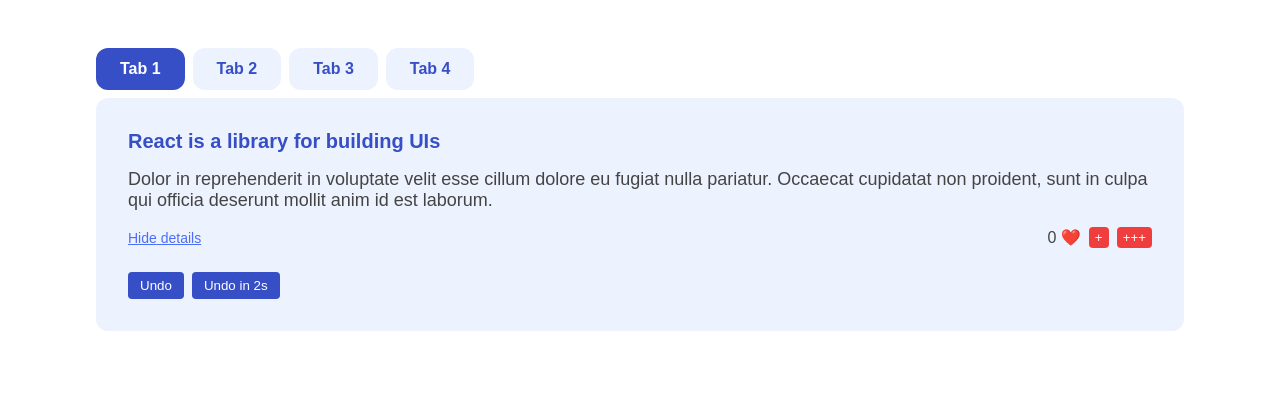
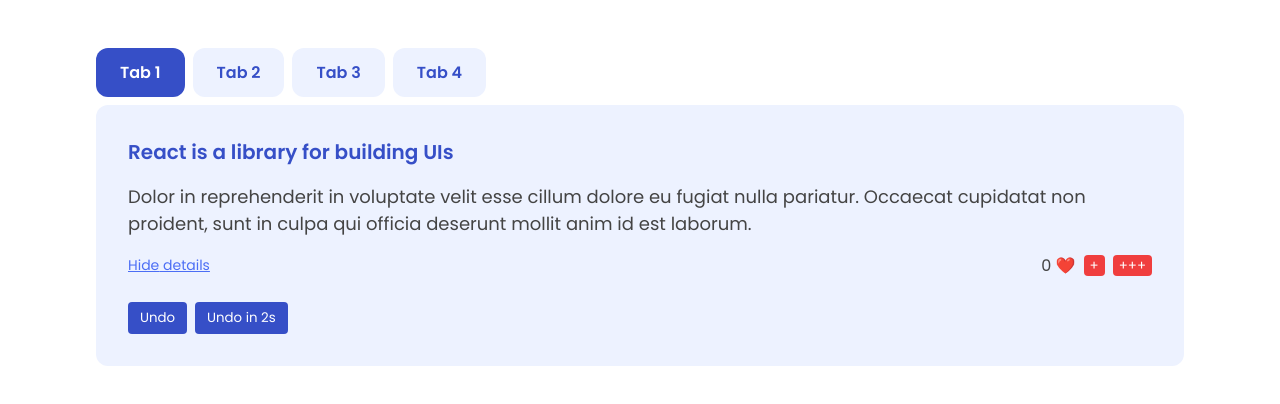
Before and after one commit to skmajumder/how-react-works, a React (Create React App) app: page / in a window 1280 px wide. Shown: the top 404 px of the page. Built offline with nearby package versions, Linux system fonts and the light colour scheme.

Commit message:
Components, Instances, and Elements

```diff
--- a/src/components/Tab.js
+++ b/src/components/Tab.js
@@ -1,4 +1,5 @@
 function Tab({ num, activeTab, onClick }) {
+
   return (
     <button
       className={activeTab === num ? "tab active" : "tab"}
--- a/src/components/Tabbed.js
+++ b/src/components/Tabbed.js
@@ -12,6 +12,7 @@
         <Tab num={0} activeTab={activeTab} onClick={setActiveTab} />
         <Tab num={1} activeTab={activeTab} onClick={setActiveTab} />
         <Tab num={2} activeTab={activeTab} onClick={setActiveTab} />
+
         <Tab num={3} activeTab={activeTab} onClick={setActiveTab} />
       </div>
 
--- a/src/index.css
+++ b/src/index.css
@@ -1,3 +1,5 @@
+@import url('https://fonts.googleapis.com/css2?family=Poppins:wght@400;600&display=swap');
+
 * {
   padding: 0;
   margin: 0;
@@ -5,7 +7,7 @@
 }
 
 body {
-  font-family: sans-serif;
+  font-family: 'Poppins', sans-serif;
   margin: 48px 96px;
   position: relative;
   color: #444;
```
Also changed, not shown: src/App.js (line endings or trailing spaces), src/components/TabContent.js (indentation only).
